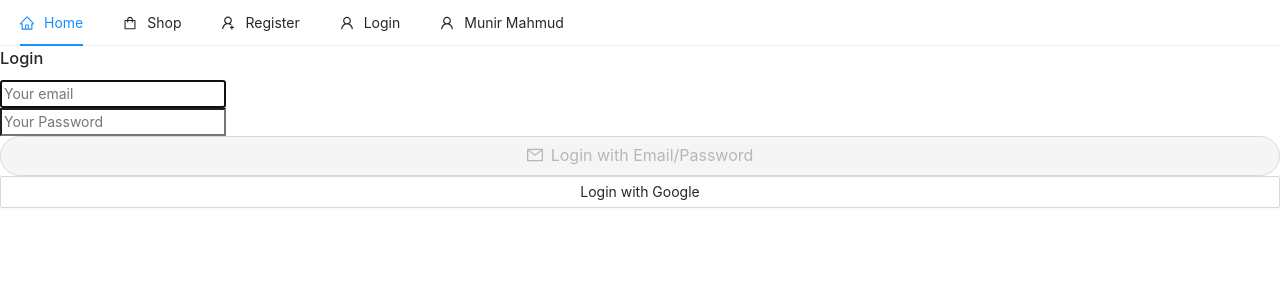
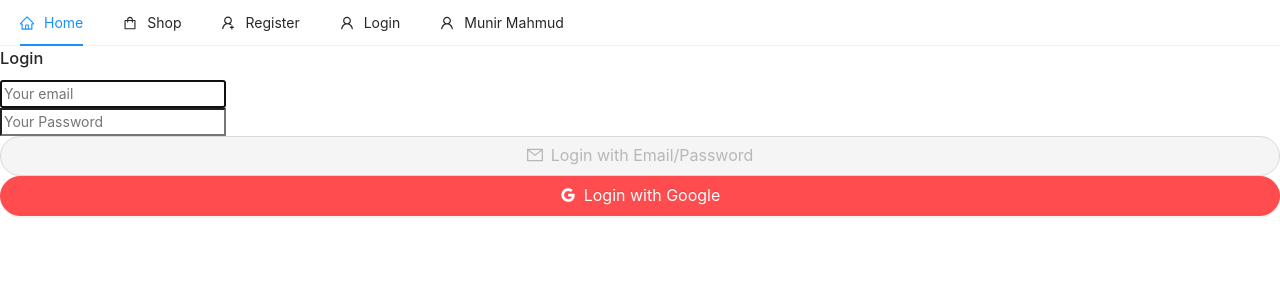
Before and after one commit to munirmahmud/storefolk---MERN-Stack-Project, a React (Create React App) app in the folder client/: page /login in a window 1280 px wide. Shown: the top 300 px of the page. Built offline with nearby package versions, Linux system fonts and the light colour scheme; no server answers.

Commit message:
Login with Google is done

```diff
--- a/client/src/pages/Auth/Login.jsx
+++ b/client/src/pages/Auth/Login.jsx
@@ -1,9 +1,9 @@
-import { MailOutlined } from '@ant-design/icons';
+import { GoogleOutlined, MailOutlined } from '@ant-design/icons';
 import { Button } from 'antd';
 import React, { useState } from 'react';
 import { useDispatch } from 'react-redux';
 import { toast } from 'react-toastify';
-import { auth } from '../../config/firebase';
+import { auth, googleAuthProvider } from '../../config/firebase';
 
 
 const Login = ({ history }) => {
@@ -38,11 +38,31 @@ const Login = ({ history }) => {
         }
     };
 
+    const googleLogin = async () => {
+        await auth.signInWithPopup(googleAuthProvider).then(async (result) => {
+            const {user} = result;
+            const idTokenResult = await user.getIdTokenResult();
+
+            dispatch({
+                type: "LOGGED_IN_USER",
+                payload: {
+                  name: user.email,
+                  token: idTokenResult.token,
+                }
+            });
+
+            history.push("/");
+        }).catch((error) => {
+            toast.error(error.message);
+            console.log(error.message);
+        });
+    };
+
     return (
         <div className="container">
             <div className="row">
                 <div className="col-md-6 offset-3 mt-5">
-                    <h3 className="text-center">Login</h3>
+                    {loading ? <h3 className="text-center danger">Login...</h3> : <h3 className="text-center">Login</h3>}
 
                     <form onSubmit={handleSubmit}>
                         <div className="form-group">
@@ -65,7 +85,6 @@ const Login = ({ history }) => {
 
                         <Button
                         type="primary"
-                        className="mb-3"
                         onClick={handleSubmit}
                         block
                         shape="round"
@@ -73,14 +92,17 @@ const Login = ({ history }) => {
                         size="large"
                         disabled={!email || password.length < 6}
                         >Login with Email/Password</Button>
-                        <Button
-                        type="submit"
-                        className="mb-3"
-                        onClick={handleSubmit}
+                    </form>
+
+                    <Button
+                        type="primary"
+                        onClick={googleLogin}
                         block
-                        shape
+                        shape="round"
+                        size="large"
+                        danger
+                        icon={<GoogleOutlined />}
                         >Login with Google</Button>
-                    </form>
                 </div>
             </div>
         </div>
```
